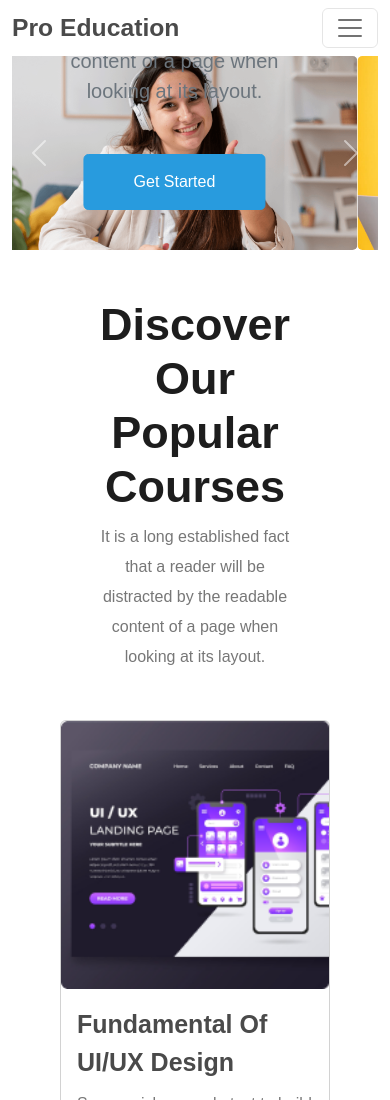
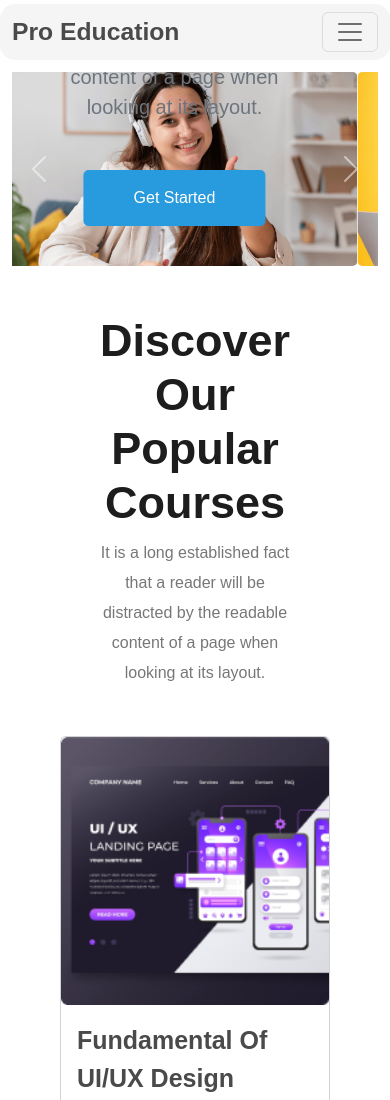
Before and after one commit to MdRafiurRahmanSaikat/EdTechWebsite, a plain HTML site: page index.html in a window 390 px wide. Shown: the top 1100 px of the page. Drawn offline with Linux system fonts and the light colour scheme.

Commit message:
Navbar Color Added & Responsive Working Perfetctly

```diff
--- a/index.html
+++ b/index.html
@@ -10,11 +10,11 @@
     <link rel="stylesheet" href="styles/style.css">
 </head>
 
-<body class="">
+<body>
     <header class="">
         <!-- Navbar Start -->
-        <section>
-            <nav class="navbar navbar-expand-lg d-flex justify-content-evenly">
+        <section class="">
+            <nav class="navbar mt-1 container navbarcolor fixed-top navbar-expand-lg d-flex justify-content-evenly">
                 <div class="container">
                     <div>
                         <a class="navbar-brand fs-2 fw-semibold Ed-txt-color" href="#">Pro Education</a>
@@ -70,9 +70,10 @@
                 </div>
             </nav>
         </section>
+        <br>
         <!-- Navbar End -->
         <!-- Slider Start -->
-        <section class="container">
+        <section class="mt-5 container">
             <div id="carouselExampleControls" class="carousel slide" data-bs-ride="carousel">
                 <div class="carousel-inner">
                     <div class="carousel-item active">
--- a/styles/style.css
+++ b/styles/style.css
@@ -1,6 +1,10 @@
 body{
     @import url('https://fonts.googleapis.com/css2?family=Poppins:wght@600&display=swap');
     font-family: 'Poppins', sans-serif;
+}
+.navbarcolor{
+    background-color:whitesmoke;
+    border-radius: 15px;
 }
 .Ed-txt-color {
     color: #4A4A4A;
```
